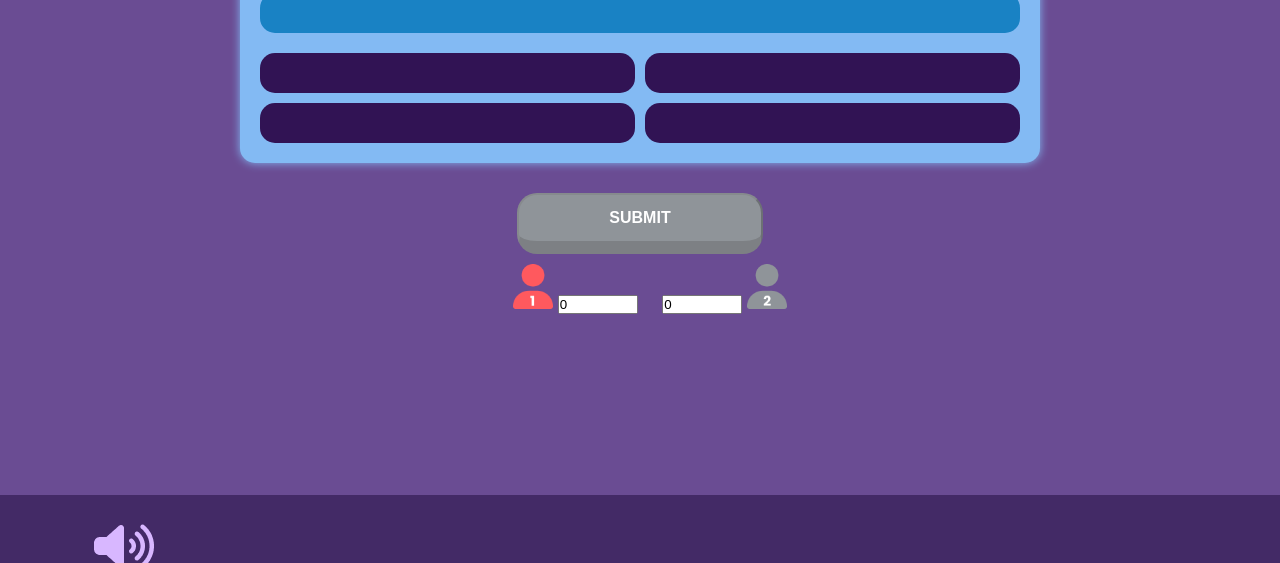
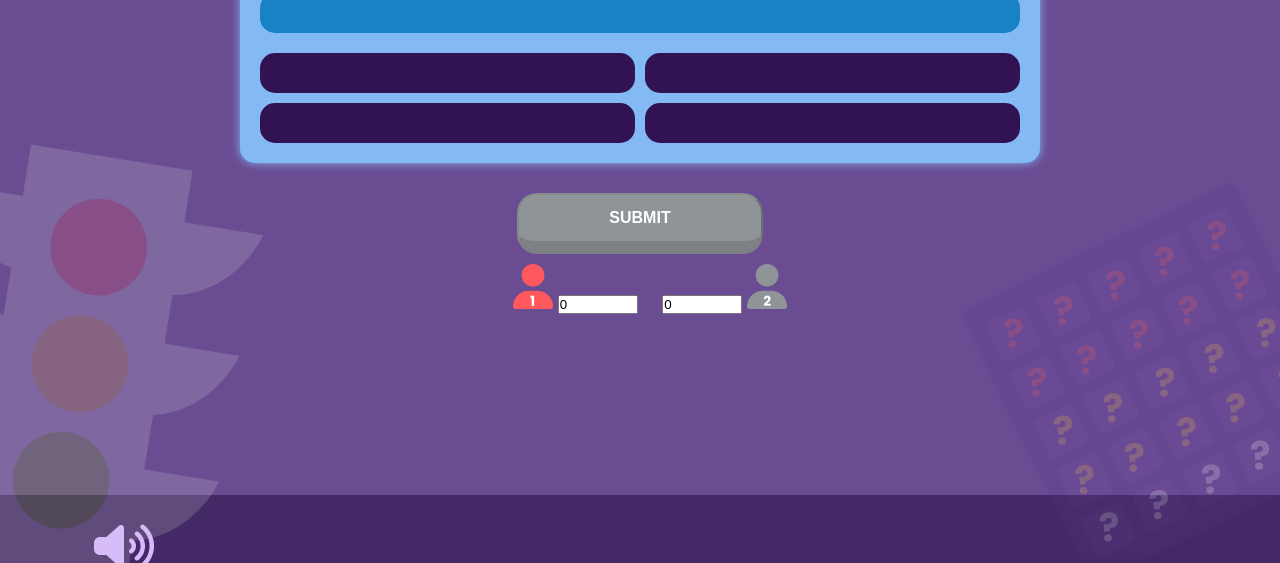
Before and after one commit to payalpahilani/Drivequest, a website: page questions.html in a window 1280 px wide. Shown: the part 237-800 px from the top of the page. Drawn offline with Linux system fonts and the light colour scheme.

Commit message:
questions-decorator-1

```diff
--- a/main.css
+++ b/main.css
@@ -693,3 +693,46 @@ footer {
     transform: translateX(-50%);
 
 }
+
+/* Question decorator */
+
+.bottom-right-element {
+   /* background-image: url(./assets/questionsBackground.png);  */
+    /* width: 50%;
+    transform: translateY(-85%);
+    margin-left: 90%;
+    right: 0px; */
+
+    position: fixed;
+    bottom: 0;
+    right: 0;
+    width: 50%;
+    z-index: 1700;
+}
+.bottom-right-element img {
+    width: 50%;
+    height: auto;
+    transform: translateX(100%);
+    justify-content: left;
+}
+
+.bottom-right-element2 {
+    /* background-image: url(./assets/questionsBackground.png);  */
+     /* width: 50%;
+     transform: translateY(-85%);
+     margin-left: 90%;
+     right: 0px; */
+
+     position: fixed;
+     bottom: -60px;
+     right: 0;
+     width: 50%;
+     z-index: 1000;
+ }
+ .bottom-right-element2 img {
+     width: 60%;
+     height: auto;
+     transform: translateX(-180%);
+
+     justify-content: left;
+ }
--- a/questions.html
+++ b/questions.html
@@ -64,6 +64,7 @@
             <input type="text" id="player2" style="width:80px" placeholder="Score">
             <img src="./assets/player2.png" style="width:40px" alt="players icon">
         </div>
+
     </main>
 
     <footer>
@@ -75,6 +76,12 @@
         </div>
 
     </footer>
+    <div class="bottom-right-element">
+        <img src="./assets/question-page-bg.png" alt="background-decorator">
+    </div>
+    <div class="bottom-right-element2">
+        <img src="./assets/question-page-bg2.png" alt="background-decorator">
+    </div>
 
     <script>//--------Sound Button
         const volumeBtn = document.getElementById('volume-btn');
@@ -136,6 +143,7 @@ https://creativecommons.org/licenses/by/3.0/-->
             }
         };
     </script>
+
 </body>
 
 </html>
```
Also changed, not shown: assets/question-page-bg.png (added), assets/question-page-bg2.png (added), assets/questionsBackground.png (added), 1 other file.
